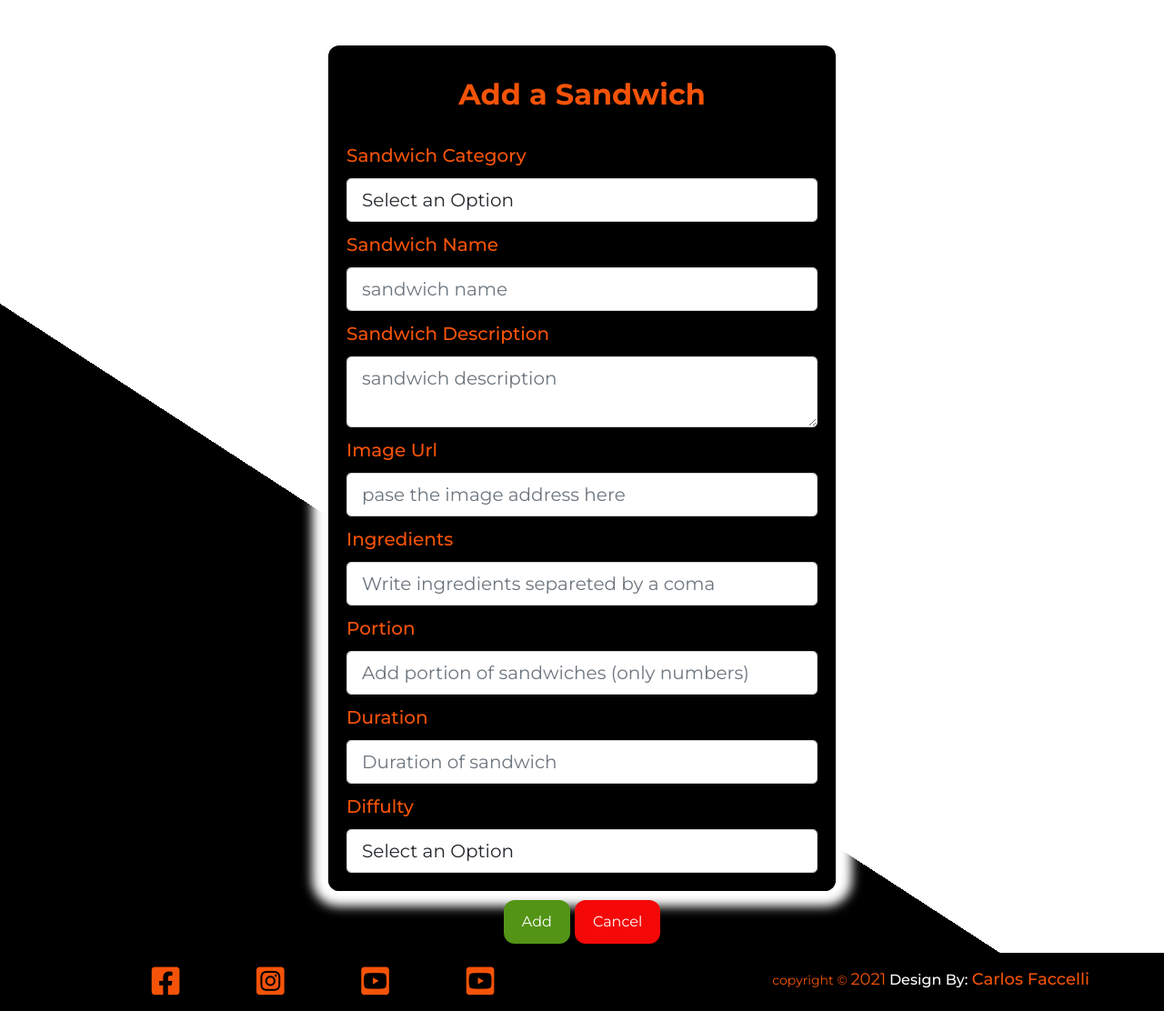
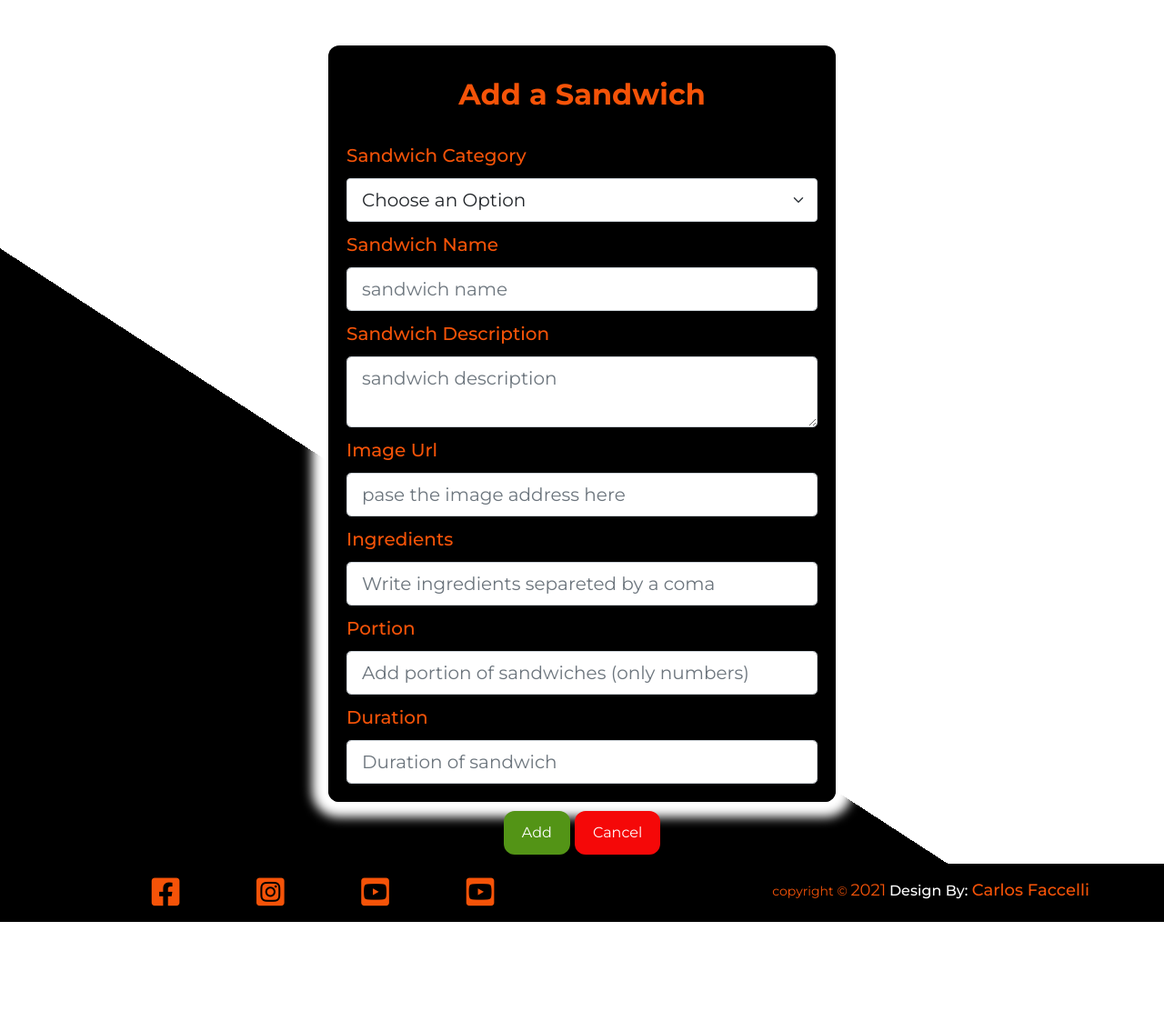
Before and after one commit to CarlosFaccelli26/Bread-Butter-Milestone, a Flask app: page /add_sandwich in a window 1280 px wide. Shown: the part 76-1188 px from the top of the page at 91% size. After the commit the page ends 1090 px from the top, so only its background shows below. Run offline with Flask 2, Linux system fonts and the light colour scheme; a user stored in the database is signed in; a database or web service that is not in the repository returns one stand-in record (values such as "Sample title"); some libraries are stand-ins or nearby versions.

Commit message:
Adding a select element from bootstrap and adding validation to check if it is valid

```diff
--- a/app.py
+++ b/app.py
@@ -118,11 +118,11 @@ class LoginForm(FlaskForm):
 
 
 class AddSandwichForm(FlaskForm):
-    sandwich_category = SelectField(
-        'Sandwich Category', choices=[
-            (None, 'Select an Option'),
-            ('Gluten Free', 'Gluten Free'),
-            ('Vegetarian', 'Vegetarian')])
+    # sandwich_category = SelectField(
+    #     'Sandwich Category', choices=[
+    #         (None, 'Select an Option'),
+    #         ('Gluten Free', 'Gluten Free'),
+    #         ('Vegetarian', 'Vegetarian')])
     sandwich_name = StringField(
         'Sandwich Name',
         validators=[DataRequired(),
@@ -149,12 +149,6 @@ class AddSandwichForm(FlaskForm):
     duration = IntegerField(
         'Duration', validators=[DataRequired()],
         render_kw={'placeholder': 'Duration of sandwich'})
-    difficulty = SelectField(
-        'Diffulty', choices=[
-            (None, 'Select an Option'),
-            ('Easy', 'Esasy'),
-            ('Medium', 'Medium'),
-            ('Hard', 'Hard')])
     submit = SubmitField('Add')
 
 
@@ -236,17 +230,19 @@ def logout():
 @app.route('/add_sandwich', methods=['GET', 'POST'])
 @login_required
 def add_sandwich():
+    categories = mongo.db.categories.find()
+    sandwiches = mongo.db.sandwiches.find()
     form = AddSandwichForm()
     if form.validate_on_submit():
         sandwich = {
-            'sandwich_category': form.sandwich_category.data,
+            'sandwich_category': request.form.get('sandwich_category'),
             'sandwich_name': form.sandwich_name.data,
             'sandwich_description': form.sandwich_description.data,
             'imageUrl': form.image_Url.data,
             'ingredients': form.ingredients.data,
             'portion': form.portion.data,
             'duration': form.duration.data,
-            'difficulty': form.difficulty.data,
+            'difficulty': request.form.get('difficulty'),
             'created_by': current_user.username,
         }
         mongo.db.sandwiches.insert_one(sandwich)
@@ -254,7 +250,9 @@ def add_sandwich():
         return redirect(url_for('index'))
     return render_template(
             'add_sandwich.html',
-            form=form)
+            form=form,
+            categories=categories,
+            sandwiches=sandwiches)
 
 
 @app.route('/sandwich/<sandwich_id>')
--- a/static/js/main.js
+++ b/static/js/main.js
@@ -52,3 +52,24 @@ function search() {
       search_text.style.display = "block";
   }
 }
+
+// Validate Select element on forms
+(function () {
+  'use strict'
+
+  // Fetch all the forms we want to apply custom Bootstrap validation styles to
+  var forms = document.querySelectorAll('.needs-validation')
+
+  // Loop over them and prevent submission
+  Array.prototype.slice.call(forms)
+    .forEach(function (form) {
+      form.addEventListener('submit', function (event) {
+        if (!form.checkValidity()) {
+          event.preventDefault()
+          event.stopPropagation()
+        }
+
+        form.classList.add('was-validated')
+      }, false)
+    })
+})()
--- a/templates/add_sandwich.html
+++ b/templates/add_sandwich.html
@@ -7,25 +7,22 @@ Add Sandwich
     <div class="container">
         <div class="row">
             <div class="col-12">
-                <form method="POST" action="{{ url_for('add_sandwich') }}">
+                <form class="needs-validation" method="POST" action="{{ url_for('add_sandwich') }}">
                     {{ form.hidden_tag() }}
                     <fieldset class="form-group">
                         <legend>Add a Sandwich</legend>
                         <!-- Sandwich Category -->
                         <div class="form-group">
-                            {{ form.sandwich_category.label(class="form-control-label") }}
-                            <!-- Validation Sandwich Category input -->
-                            {% if form.sandwich_category.errors %}
-                                {{ form.sandwich_category(class="form-control form-control-lg is-invalid") }}
-                                <div class="invalid-feedback">
-                                    {% for error in form.sandwich_category.errors %}
-                                        <span>{{ error }}</span>
-                                    {% endfor %}
-                                </div>
-                            {% else %}
-                                {{ form.sandwich_category(class="form-control form-control-lg") }}
-                            {% endif %}
-                            <!-- Validation Sandwich Category input -->
+                            <label for="validationCustom04" class="form-control-label">Sandwich Category</label>
+                            <select class="form-select form-select-lg" id="validationCustom04" name="sandwich_category" required>
+                                <option selected disabled value="">Choose an Option</option>
+                                {% for category in categories %}
+                                <option>{{ category.sandwich_category }}</option>
+                                {% endfor %}
+                            </select>
+                            <div class="invalid-feedback">
+                                <span>Choose a valid option</span>
+                            </div>
                         </div>
                         <!-- /Sandwich Category -->
                         <!-- Sandwich Name -->
@@ -129,22 +126,6 @@ Add Sandwich
                             {% endif %}
                             <!-- Validation Duration input -->
                         </div>
-                        <!-- Difficulty -->
-                        <div class="form-group">
-                            {{ form.difficulty.label(class="form-control-label") }}
-                            <!-- Validation Difficulty input -->
-                            {% if form.difficulty.errors %}
-                                {{ form.difficulty(class="form-control form-control-lg is-invalid") }}
-                                <div class="invalid-feedback">
-                                    {% for error in form.difficulty.errors %}
-                                        <span>{{ error }}</span>
-                                    {% endfor %}
-                                </div>
-                            {% else %}
-                                {{ form.difficulty(class="form-control form-control-lg") }}
-                            {% endif %}
-                            <!-- Validation Difficulty input -->
-                        </div>
                     </fieldset>
                     <div class="form-group">
                         <div class="buttons text-center">
```
